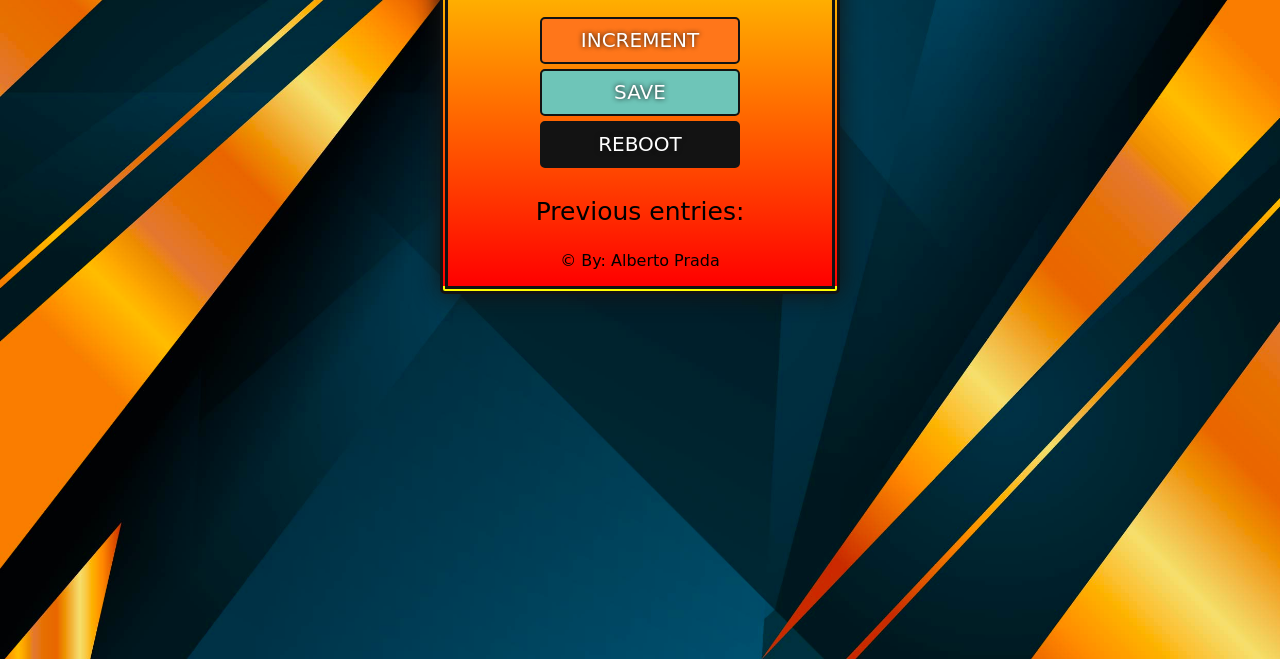
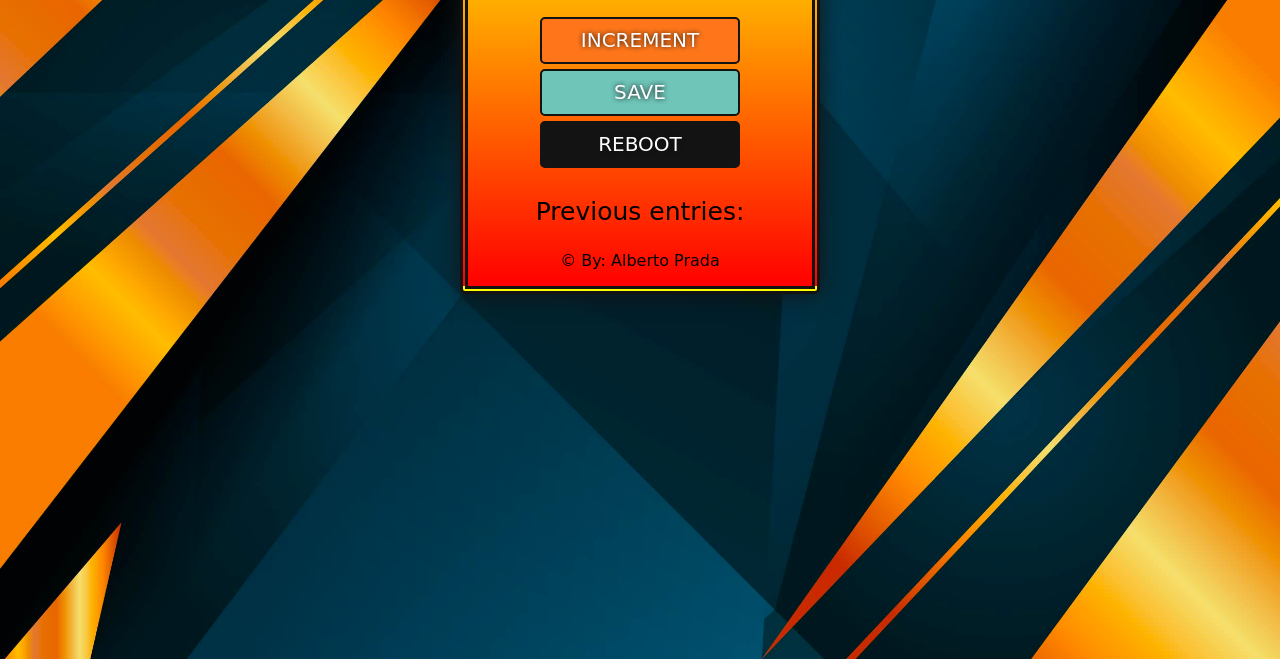
Before and after one commit to Aprada67/Counter, a plain HTML site: page index.html in a window 1280 px wide. Shown: the part 165-824 px from the top of the page. Drawn offline with nearby package versions, Linux system fonts and the light colour scheme; a web font is replaced by a local one.

Commit message:
Update index.css

```diff
--- a/index.css
+++ b/index.css
@@ -18,7 +18,7 @@ body {
     border-radius: 5px;
     padding: 1em;
     margin: 1.5em auto;
-    min-width: 300px;
+    width: 90%;
     box-shadow: 0 0 25px #131313;
     }
 
```
